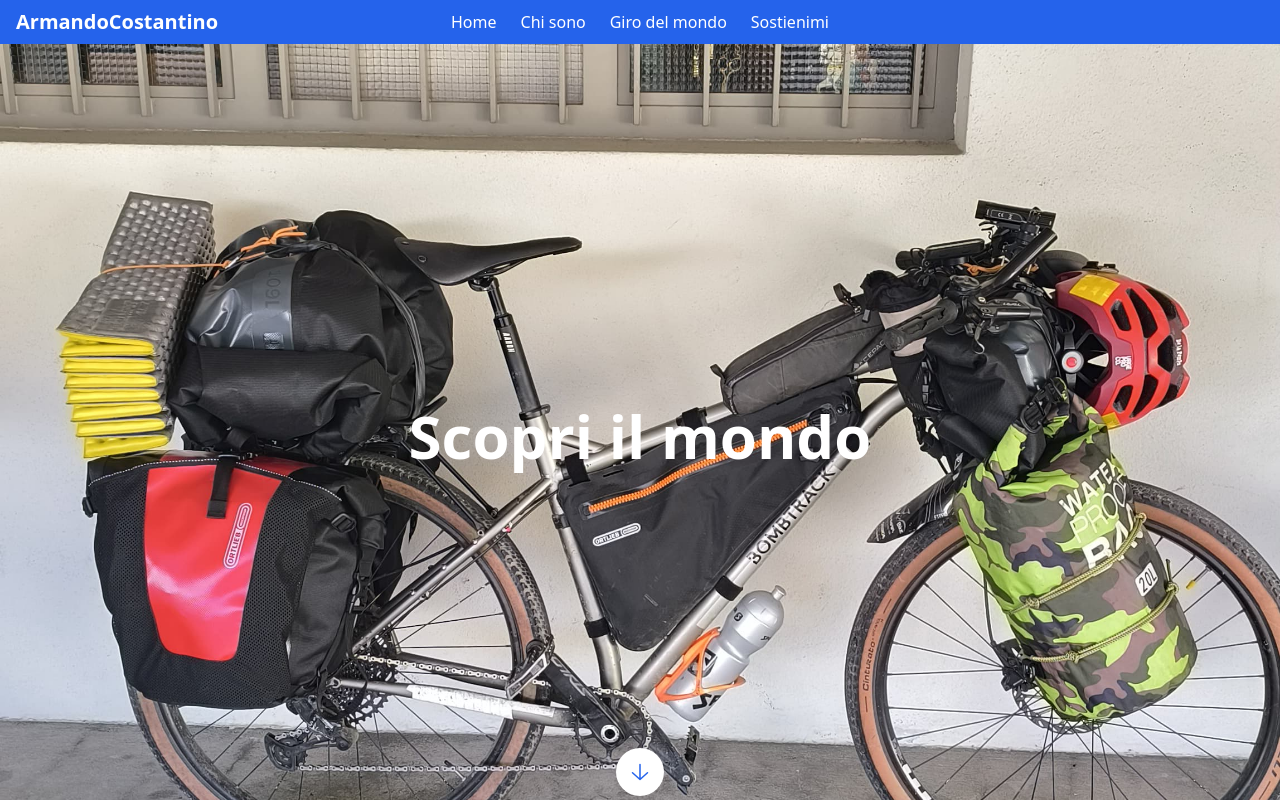
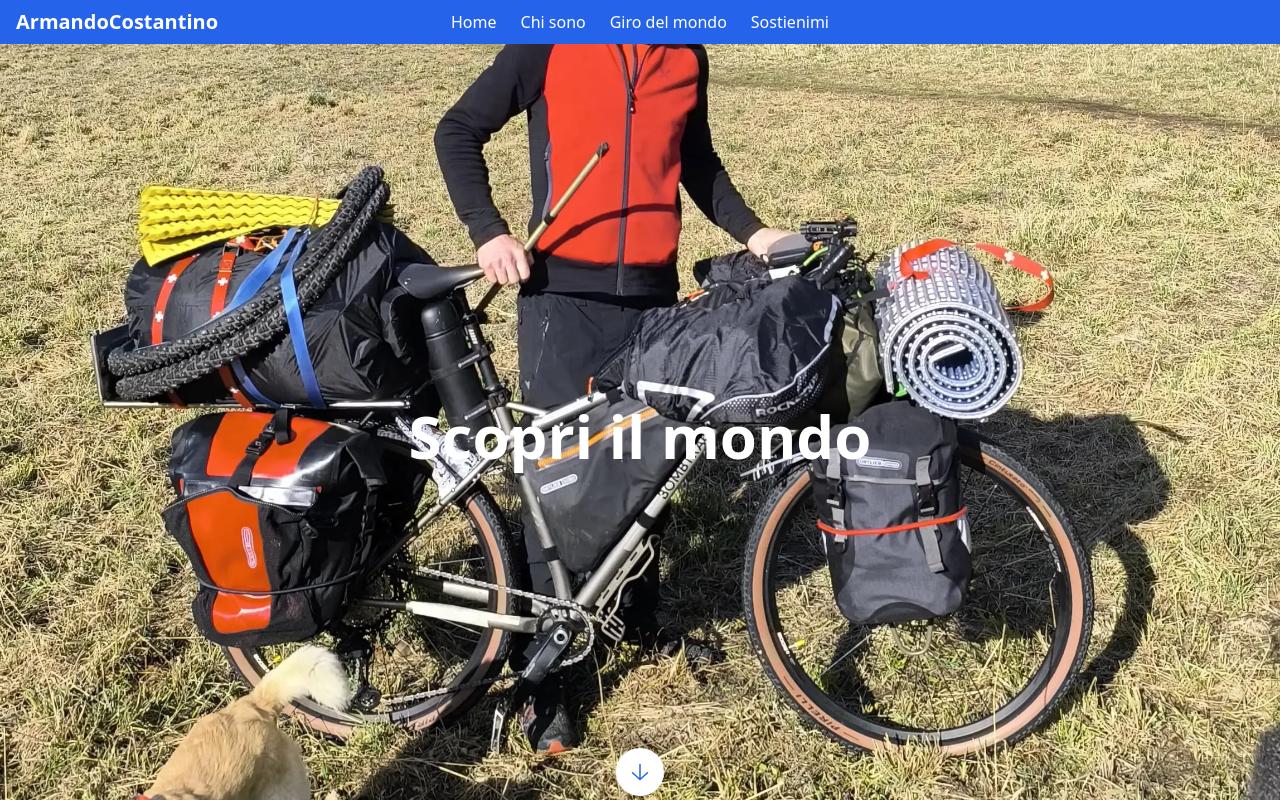
Before and after one commit to SaiaMassimo/armandocostantino, an Angular app: page / in a window 1280 px wide. Built offline with nearby package versions, Linux system fonts and the light colour scheme.

Commit message:
change photo home

```diff
--- a/src/app/home/home.component.html
+++ b/src/app/home/home.component.html
@@ -3,7 +3,7 @@
     <section
       id="section1"
       class="h-screen bg-cover bg-center flex items-center justify-center snap-start relative bg-slate-950"
-       style="background-image: url('/assets/images/bici.jpg');"
+       style="background-image: url('/assets/images/profiloArma-1.webp');"
     >
 
       <div class="text-center text-white ">
--- a/src/app/sostienimi/sostienimi.component.html
+++ b/src/app/sostienimi/sostienimi.component.html
@@ -18,11 +18,11 @@
           +41 76 228 96 53
         </div>
 
-        <h3 class="text-xl font-semibold text-gray-700 mb-2">Supporto su Revolut</h3>
+        <!--<h3 class="text-xl font-semibold text-gray-700 mb-2">Supporto su Revolut</h3>
         <p class="text-gray-500 mb-4">Puoi effettuare una donazione al seguente account:</p>
         <div class="bg-gray-100 px-4 py-2 rounded-lg text-gray-800 font-mono text-lg">
           &#64;armandkyrn
-        </div>
+        </div>-->
       </div>
     </div>
   </section>
```
Also changed, not shown: src/app/home/home.component.scss (line endings or trailing spaces), src/assets/images/profiloArma-1.webp (added), src/assets/images/profiloArma.webp (added).
